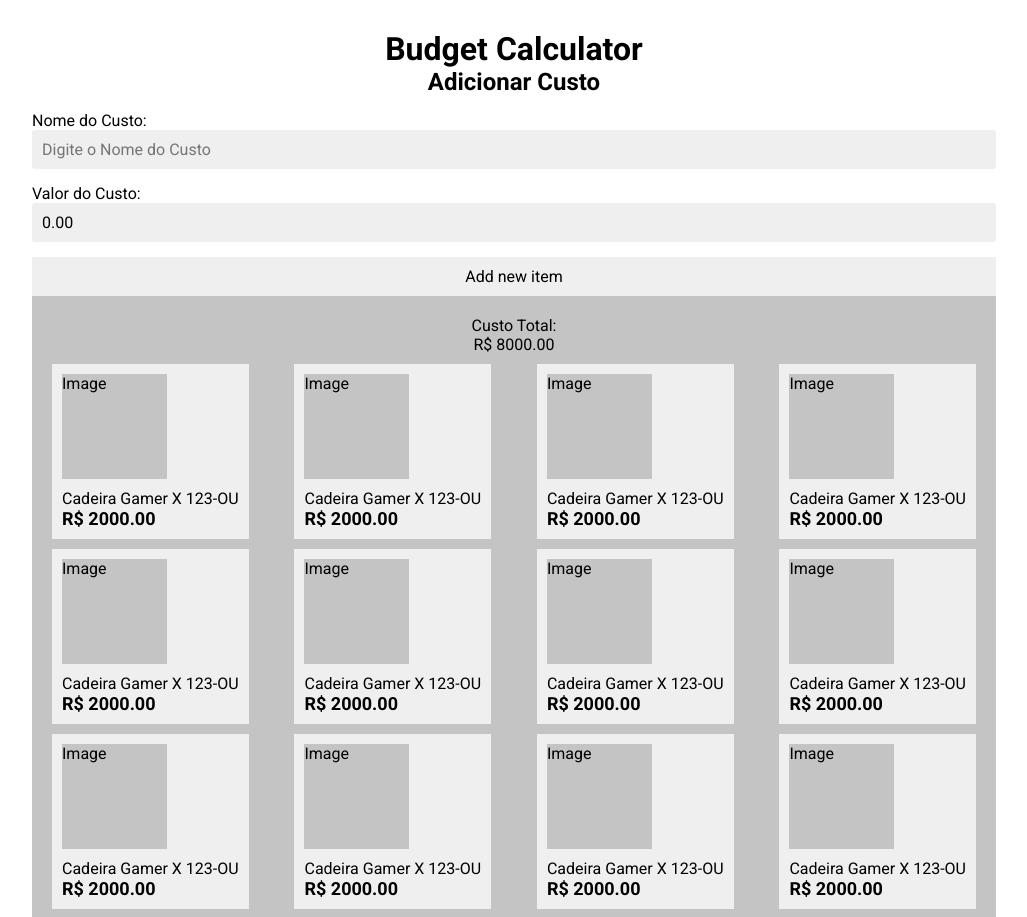
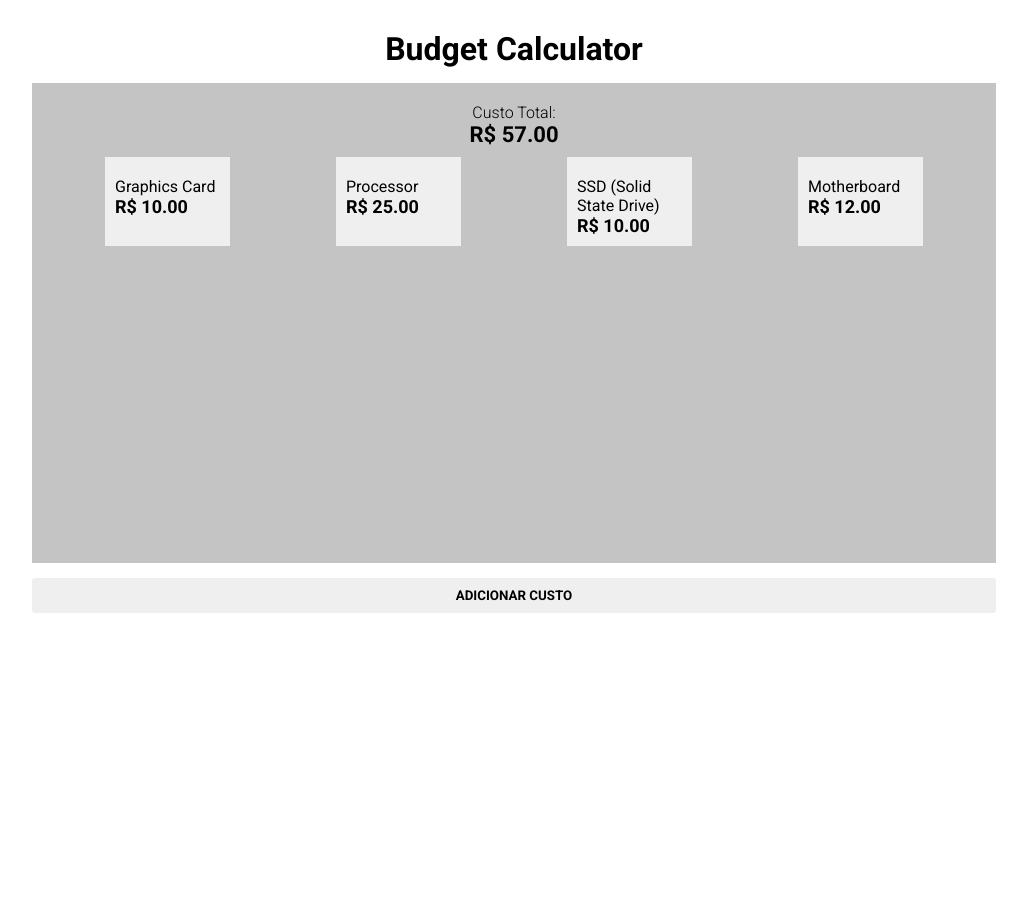
Before and after one commit to RenatoHiga/budget-calculator, a React (Create React App) app in the folder budget-calculator/: page / in a window 1280 px wide. Shown: the top 917 px of the page, without its empty margins (126-1153 px from the left). After the commit the page ends 800 px from the top, so only its background shows below. Built offline with nearby package versions, Linux system fonts and the light colour scheme.

Commit message:
Modal component and price calculations

```diff
--- a/budget-calculator/src/App.js
+++ b/budget-calculator/src/App.js
@@ -1,14 +1,14 @@
 import React from 'react';
 import './styles/style.css';
 
-import Input from './components/Input'
-
+import ModalAddCard from './components/ModalAddCard';
+import CardCost from './components/CardCost';
 
 class App extends React.Component {
 
   constructor(props) {
     super(props);
-
+    console.log("app constructor");
     this.state = {
       newProductName: '',
       newProductValue: '0.00',
@@ -30,7 +30,8 @@ class App extends React.Component {
           value: 1200
         }
       ],
-      totalValue: 0
+      totalValue: 0,
+      modalIsVisible: false
     };
 
     let products = [...this.state.products];
@@ -47,20 +48,27 @@ class App extends React.Component {
     this.handleValueInput = this.handleValueInput.bind(this);
     this.addItem = this.addItem.bind(this);
     this.renderList = this.renderList.bind(this);
+    this.openModal = this.openModal.bind(this);
+    this.closeModal = this.closeModal.bind(this);
   }
 
   renderList() {
     let listItems = this.state.products.map((product, index) =>
-      <li key={index}>{product.name} - R$ {product.value}</li>
+      <CardCost index={index} name={product.name} price={product.value}/>
     );
-    return listItems
+    return listItems;
   }
 
   addItem(event) {
     event.preventDefault();
 
-    let listItems = [...this.state.products, {name: this.state.newProductName, value: this.state.newProductValue}];
-    let totalValue = this.state.totalValue + parseInt(this.state.newProductValue);
+    // Removes the . (dot) from the string, then transform it into an INT
+    let newProductValue = this.state.newProductValue.split('.');
+    newProductValue = newProductValue.join('');
+    newProductValue = parseInt(newProductValue);
+
+    let listItems = [...this.state.products, {name: this.state.newProductName, value: newProductValue}];
+    let totalValue = this.state.totalValue + newProductValue;
 
     // console.log(listItems);
     this.setState({
@@ -68,6 +76,7 @@ class App extends React.Component {
       totalValue: totalValue
     });
 
+    console.log(this.state);
 
   }
 
@@ -129,229 +138,71 @@ class App extends React.Component {
     }
   }
 
+  openModal() { console.log("openModal()");
+    this.setState({
+      modalIsVisible: true
+    });
+  }
+
+  closeModal() { console.log("closeModal()");
+    this.setState({
+      modalIsVisible: false
+    })
+  }
+
+  formatPrice(price) {
+    price = price.toString();
+
+    let reals = price.substr(0, (price.length - 2));
+    let cents = price.substr((price.length - 2), 2);
+
+    let formattedPrice = `${reals}.${cents}`;
+
+    return formattedPrice;
+  }
+
   render() {
+    let modal;
+
+    if (this.state.modalIsVisible) {
+      modal = <ModalAddCard
+        close={this.closeModal}
+        productName={this.state.newProductName}
+        productNameHandler={this.handleNameInput}
+        productValue={this.state.newProductValue}
+        productValueHandler={this.handleValueInput}
+        addCardHandler={this.addItem}
+      />
+    } else {
+      modal = ""
+    }
+
     return (
+      <div className="rootBody">
+
+        {modal}
+
         <div className="mainContent">
           <h1 className="mainContent__title">
             Budget Calculator
           </h1>
 
-        <form>
-
-          <h2 className="textAlignCenter">Adicionar Custo</h2>
-
-          <Input
-            title="Nome do Custo"
-            value={this.state.newProductName}
-            onChange={this.handleNameInput}
-
-          />
-
-          <Input
-            title="Valor do Custo"
-            value={this.state.newProductValue}
-            onChange={this.handleValueInput}
-          />
-
-          <button className="button marginTop15" onClick={this.addItem}>Add new item</button>
-
-        </form>
-
-        <ul className="costsList">
+          <ul className="costsList marginTop15">
 
             <div className="totalCost textAlignCenter">
               <span className="totalCost__title">Custo Total:</span><br/>
-            <span className="totalCost__value">R$ 8000.00</span>
+              <span className="totalCost__value">R$ {this.formatPrice(this.state.totalValue)}</span>
             </div>
 
             <div className="costsList__row">
 
-            <li className="costItem">
-              <span className="costItem__image">
-                Image
-              </span>
-
-              <div className="costItem__description">
-                <p className="costItem__name">Cadeira Gamer X 123-OU</p>
-                <p className="costItem__price">R$ 2000.00</p>
-              </div>
-            </li>
-
-            <li className="costItem">
-              <span className="costItem__image">
-                Image
-              </span>
-
-              <div className="costItem__description">
-                <p className="costItem__name">Cadeira Gamer X 123-OU</p>
-                <p className="costItem__price">R$ 2000.00</p>
-              </div>
-            </li>
-
-            <li className="costItem">
-              <span className="costItem__image">
-                Image
-              </span>
-
-              <div className="costItem__description">
-                <p className="costItem__name">Cadeira Gamer X 123-OU</p>
-                <p className="costItem__price">R$ 2000.00</p>
-              </div>
-            </li>
-
-            <li className="costItem">
-              <span className="costItem__image">
-                Image
-              </span>
-
-              <div className="costItem__description">
-                <p className="costItem__name">Cadeira Gamer X 123-OU</p>
-                <p className="costItem__price">R$ 2000.00</p>
-              </div>
-            </li>
-
-            <li className="costItem">
-              <span className="costItem__image">
-                Image
-              </span>
-
-              <div className="costItem__description">
-                <p className="costItem__name">Cadeira Gamer X 123-OU</p>
-                <p className="costItem__price">R$ 2000.00</p>
-              </div>
-            </li>
-
-            <li className="costItem">
-              <span className="costItem__image">
-                Image
-              </span>
-
-              <div className="costItem__description">
-                <p className="costItem__name">Cadeira Gamer X 123-OU</p>
-                <p className="costItem__price">R$ 2000.00</p>
-              </div>
-            </li>
-
-            <li className="costItem">
-              <span className="costItem__image">
-                Image
-              </span>
-
-              <div className="costItem__description">
-                <p className="costItem__name">Cadeira Gamer X 123-OU</p>
-                <p className="costItem__price">R$ 2000.00</p>
-              </div>
-            </li>
-
-            <li className="costItem">
-              <span className="costItem__image">
-                Image
-              </span>
-
-              <div className="costItem__description">
-                <p className="costItem__name">Cadeira Gamer X 123-OU</p>
-                <p className="costItem__price">R$ 2000.00</p>
-              </div>
-            </li>
-
-            <li className="costItem">
-              <span className="costItem__image">
-                Image
-              </span>
-
-              <div className="costItem__description">
-                <p className="costItem__name">Cadeira Gamer X 123-OU</p>
-                <p className="costItem__price">R$ 2000.00</p>
-              </div>
-            </li>
-
-            <li className="costItem">
-              <span className="costItem__image">
-                Image
-              </span>
-
-              <div className="costItem__description">
-                <p className="costItem__name">Cadeira Gamer X 123-OU</p>
-                <p className="costItem__price">R$ 2000.00</p>
-              </div>
-            </li>
-
-            <li className="costItem">
-              <span className="costItem__image">
-                Image
-              </span>
-
-              <div className="costItem__description">
-                <p className="costItem__name">Cadeira Gamer X 123-OU</p>
-                <p className="costItem__price">R$ 2000.00</p>
-              </div>
-            </li>
-
-            <li className="costItem">
-              <span className="costItem__image">
-                Image
-              </span>
-
-              <div className="costItem__description">
-                <p className="costItem__name">Cadeira Gamer X 123-OU</p>
-                <p className="costItem__price">R$ 2000.00</p>
-              </div>
-            </li>
-
-            <li className="costItem">
-              <span className="costItem__image">
-                Image
-              </span>
-
-              <div className="costItem__description">
-                <p className="costItem__name">Cadeira Gamer X 123-OU</p>
-                <p className="costItem__price">R$ 2000.00</p>
-              </div>
-            </li>
-
-            <li className="costItem">
-              <span className="costItem__image">
-                Image
-              </span>
-
-              <div className="costItem__description">
-                <p className="costItem__name">Cadeira Gamer X 123-OU</p>
-                <p className="costItem__price">R$ 2000.00</p>
-              </div>
-            </li>
-
-            <li className="costItem">
-              <span className="costItem__image">
-                Image
-              </span>
-
-              <div className="costItem__description">
-                <p className="costItem__name">Cadeira Gamer X 123-OU</p>
-                <p className="costItem__price">R$ 2000.00</p>
-              </div>
-            </li>
+              {this.renderList()}
 
             </div>
 
-          {/* <li className="costItem">
-            <span className="costItem__image">
-              Image
-            </span>
-
-            <div className="costItem__description">
-              <p className="costItem__name">Cadeira Gamer X 123-OU</p>
-              <p className="costItem__price">R$ 2000.00</p>
-            </div>
-          </li> */}
-
           </ul>
 
-        <div>
-          <h2>Items list from list "Dream Gaming Setup"</h2>
-          <ul>
-            {this.renderList()}
-            Total Value: R$ {this.state.totalValue}
-          </ul>
+          <button className="addCostButton marginTop15" onClick={this.openModal}>Adicionar custo</button>
         </div>
 
       </div>
--- /dev/null
+++ b/budget-calculator/src/components/CardCost.js
@@ -0,0 +1,36 @@
+import React from 'react';
+
+class CardCost extends React.Component {
+    // eslint-disable-next-line no-useless-constructor
+    constructor(props) {
+        super(props)
+    }
+
+    formatPrice(price) {
+        price = price.toString();
+
+        let reals = price.substr(0, (price.length - 2));
+        let cents = price.substr((price.length - 2), 2);
+
+        let formattedPrice = `${reals}.${cents}`;
+
+        return formattedPrice;
+    }
+
+    render() {
+        return (
+            <li key={this.props.index} className="costItem">
+                {/* <span className="costItem__image">
+                    Image
+                </span> */}
+
+                <div className="costItem__description">
+                    <p className="costItem__name">{this.props.name}</p>
+                    <p className="costItem__price">R$ {this.formatPrice(this.props.price)}</p>
+                </div>
+            </li>
+        )
+    }
+}
+
+export default CardCost;
--- /dev/null
+++ b/budget-calculator/src/components/ModalAddCard.js
@@ -0,0 +1,40 @@
+import React from 'react';
+import closeIcon from '../images/icons/close.svg';
+
+import Input from './Input';
+
+class ModalAddCard extends React.Component {
+    // eslint-disable-next-line no-useless-constructor
+    constructor(props) {
+        super(props);
+    }
+
+    render() {
+        return (
+            <div className='modalAddCard modalAddCard--opened'>
+                <form className="modalAddCard__form">
+
+                    <img src={closeIcon} alt="Fechar" onClick={this.props.close}/>
+
+                    <h2 className="textAlignCenter">Adicionar Custo</h2>
+
+                    <Input
+                        title="Nome do Custo"
+                        value={this.props.productName}
+                        onChange={this.props.productNameHandler}
+                    />
+
+                    <Input
+                        title="Valor do Custo"
+                        value={this.props.productValue}
+                        onChange={this.props.productValueHandler}
+                    />
+
+                    <button className="button marginTop15" onClick={this.props.addCardHandler}>Add new item</button>
+                </form>
+            </div>
+        );
+    }
+}
+
+export default ModalAddCard;
--- a/budget-calculator/src/index.js
+++ b/budget-calculator/src/index.js
@@ -1,6 +1,7 @@
 import React from 'react';
 import ReactDOM from 'react-dom';
 import App from './App';
+import ModalAddCard from './components/ModalAddCard';
 import reportWebVitals from './reportWebVitals';
 
 ReactDOM.render(
--- a/budget-calculator/src/styles/style.css
+++ b/budget-calculator/src/styles/style.css
@@ -4,6 +4,18 @@
   padding: 0;
   box-sizing: border-box;
   font-family: "Roboto", sans-serif;
+}
+
+html, body {
+  height: 100vh;
+}
+
+.root {
+  height: 100%;
+}
+
+.rootBody {
+  height: 100%;
 }
 
 .marginTop15 {
@@ -14,9 +26,14 @@
   text-align: center;
 }
 
+.hidden {
+  display: none;
+}
+
 .mainContent {
   display: flex;
   flex-direction: column;
+  height: 100%;
   padding: 30px;
   margin: 0 auto;
 }
@@ -28,6 +45,29 @@
 @media (min-width: 1024px) {
   .mainContent {
     max-width: 1024px;
+  }
+}
+.modalAddCard--open {
+  display: block;
+}
+
+.modalAddCard--closed {
+  display: none;
+}
+
+.modalAddCard {
+  width: 100%;
+  height: 100%;
+  padding: 30px;
+  position: absolute;
+  top: 0;
+  background-color: #ffffff;
+}
+
+@media (min-width: 1024px) {
+  .modalAddCard__form {
+    max-width: 1024px;
+    margin: 0 auto;
   }
 }
 .inputWrapper {
@@ -57,25 +97,39 @@
 
 .costsList {
   height: 100%;
+  min-height: 280px;
+  max-height: 60vh;
   padding: 20px 20px 20px 20px;
   background-color: #C4C4C4;
   list-style: none;
+  overflow-y: scroll;
+}
+
+.totalCost__title {
+  font-weight: 300;
+}
+
+.totalCost__value {
+  font-weight: 700;
+  font-size: 1.375rem;
 }
 
 .costsList__row {
   display: flex;
   flex-wrap: wrap;
-  justify-content: center;
+  justify-content: space-around;
 }
 
-@media (min-width: 490px) {
+@media (max-width: 425px) {
   .costsList__row {
-    justify-content: space-between;
+    justify-content: space-evenly;
   }
 }
 .costItem {
   display: flex;
   flex-direction: column;
+  width: 125px;
+  max-height: 200px;
   margin-top: 10px;
   padding: 10px;
   background-color: #EFEFEF;
@@ -83,7 +137,7 @@
 
 .costItem__image {
   display: block;
-  width: 105px;
+  width: 100%;
   height: 105px;
   margin-right: 5px;
   background: #C4C4C4;
@@ -101,4 +155,14 @@
   font-weight: 700;
 }
 
+.addCostButton {
+  padding: 10px 0px;
+  border: 0;
+  border-radius: 3px;
+  outline: none;
+  font-weight: 700;
+  text-transform: uppercase;
+  cursor: pointer;
+}
+
 /*# sourceMappingURL=style.css.map */
--- a/budget-calculator/src/styles/style.scss
+++ b/budget-calculator/src/styles/style.scss
@@ -7,6 +7,20 @@
     font-family: 'Roboto', sans-serif;
 }
 
+html, body {
+    height: 100vh;
+}
+
+.root {
+    height: 100%;
+}
+
+.rootBody {
+    height: 100%;
+}
+
+
+
 .marginTop15 {
     margin-top: 15px;
 }
@@ -15,9 +29,15 @@
     text-align: center;
 }
 
+.hidden {
+    display: none;
+}
+
+
 .mainContent {
     display: flex;
     flex-direction: column;
+    height: 100%;
     padding: 30px;
     margin: 0 auto;
 }
@@ -32,7 +52,32 @@
     }
 }
 
+.modalAddCard--open {
+    display: block;
+}
 
+.modalAddCard--closed {
+    display: none;
+}
+
+.modalAddCard {
+    width: 100%;
+    height: 100%;
+
+    padding: 30px;
+
+    position: absolute;
+    top: 0;
+
+    background-color: #ffffff;
+}
+
+@media (min-width: 1024px) {
+    .modalAddCard__form {
+        max-width: 1024px;
+        margin: 0 auto;
+    }
+}
 
 .inputWrapper {
     display: flex;
@@ -67,22 +112,36 @@
 
 .costsList {
     height: 100%;
+    min-height: 280px;
+    max-height: 60vh;
     padding: 20px 20px 20px 20px;
 
     background-color: #C4C4C4;
 
     list-style: none;
+    overflow-y: scroll;
 }
+
+
+.totalCost__title {
+    font-weight: 300;
+}
+
+.totalCost__value {
+    font-weight: 700;
+    font-size: 1rem + 0.375rem;
+}
+
 
 .costsList__row {
     display: flex;
     flex-wrap: wrap;
-    justify-content: center;
+    justify-content: space-around;
 }
 
-@media (min-width: 490px) {
+@media (max-width: 425px) {
     .costsList__row {
-        justify-content: space-between;
+        justify-content: space-evenly;
     }
 }
 
@@ -90,6 +149,9 @@
 .costItem {
     display: flex;
     flex-direction: column;
+
+    width: 125px;
+    max-height: 200px;
 
     margin-top: 10px;
     padding: 10px;
@@ -99,7 +161,7 @@
 
 .costItem__image {
     display: block;
-    width: 105px;
+    width: 100%;
     height: 105px;
     margin-right: 5px;
 
@@ -118,3 +180,18 @@
     font-size: 1rem + 0.125rem;
     font-weight: 700;
 }
+
+
+
+.addCostButton {
+    padding: 10px 0px;
+
+    border: 0;
+    border-radius: 3px;
+
+    outline: none;
+
+    font-weight: 700;
+    text-transform: uppercase;
+    cursor: pointer;
+}
```
Also changed, not shown: budget-calculator/src/images/icons/close.svg (added), 1 other file (tests, documents, lock files or other folders). Lines whose indentation alone changed are shown as unchanged.
